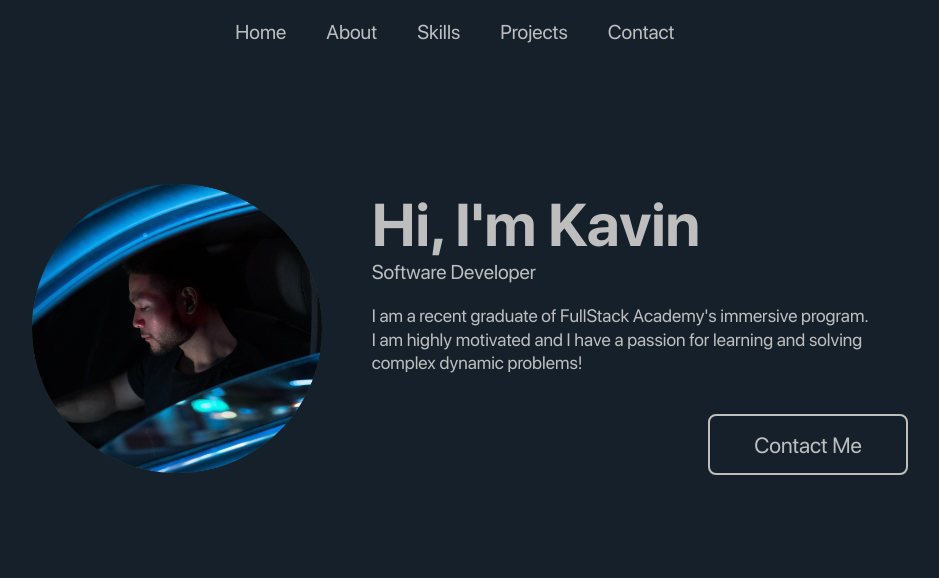
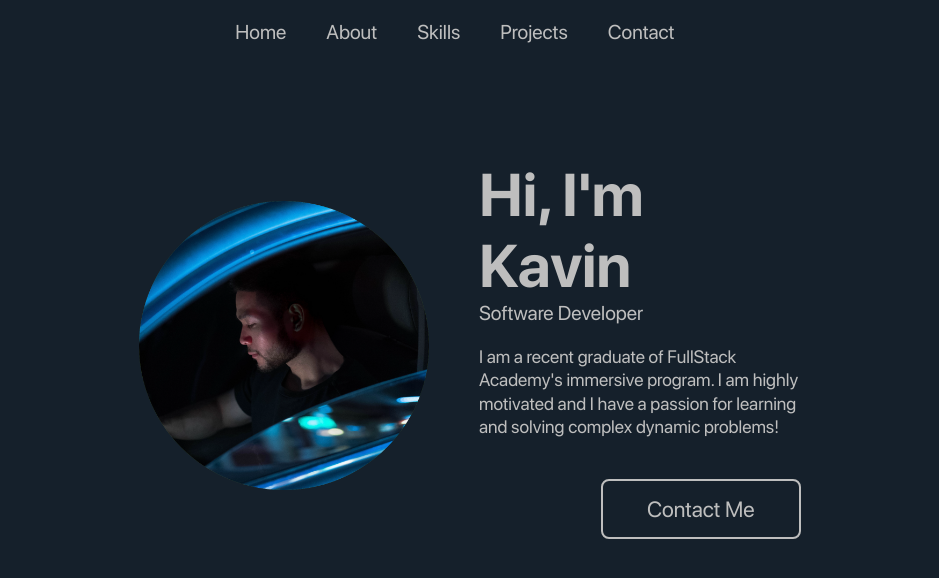
Before and after one commit to kthanesjesdapong/kt-portfolio, a React (Create React App) app: page / in a window 1280 px wide. Shown: the top 578 px of the page, without its empty margins (185-1124 px from the left). Built offline with nearby package versions, Linux system fonts and the light colour scheme.

Commit message:
Renamed Classes, and changed Flex Grow

```diff
--- a/src/components/Home.js
+++ b/src/components/Home.js
@@ -14,10 +14,10 @@ const HomeStyles = styled.div`
     justify-content: center;
     text-align: center;
   }
+  .home__right {
+    flex: 0.3;
+  }
   .home__left {
-    flex: 0.5;
-  }
-  .home__right {
     flex: 0.27;
     margin: 3rem;
     margin-right: 5rem;
@@ -36,14 +36,14 @@ const HomeStyles = styled.div`
     margin-top: 2rem;
   }
   @media only screen and (max-width: 950px) {
-    .home__left {
+    .home__right {
       flex: 4;
     }
-    .home__right {
-      flex: 3;
+    .home__left {
+      flex: 2.5;
     }
   }
-  @media only screen and (max-width: 768px) {
+  @media only screen and (max-width: 700px) {
     .container {
       flex-direction: column;
       text-align: center;
@@ -52,7 +52,10 @@ const HomeStyles = styled.div`
     .home__right {
       width: 100%;
     }
-    .ahome_right {
+    .home__left {
+      flex: 0.3;
+    }
+    .ahome_left {
       margin-top: 3rem;
     }
     .article-title {
@@ -78,10 +81,10 @@ export default function Home() {
   return (
     <HomeStyles>
       <div className='container'>
-        <div className='home__right'>
+        <div className='home__left'>
           <img className='homeImg' src={Kavin} alt='Img' />
         </div>
-        <div className='home__left'>
+        <div className='home__right'>
           <ArticleTitle
             heading={`Hi, I'm Kavin`}
             subheading='Software Developer'
```
